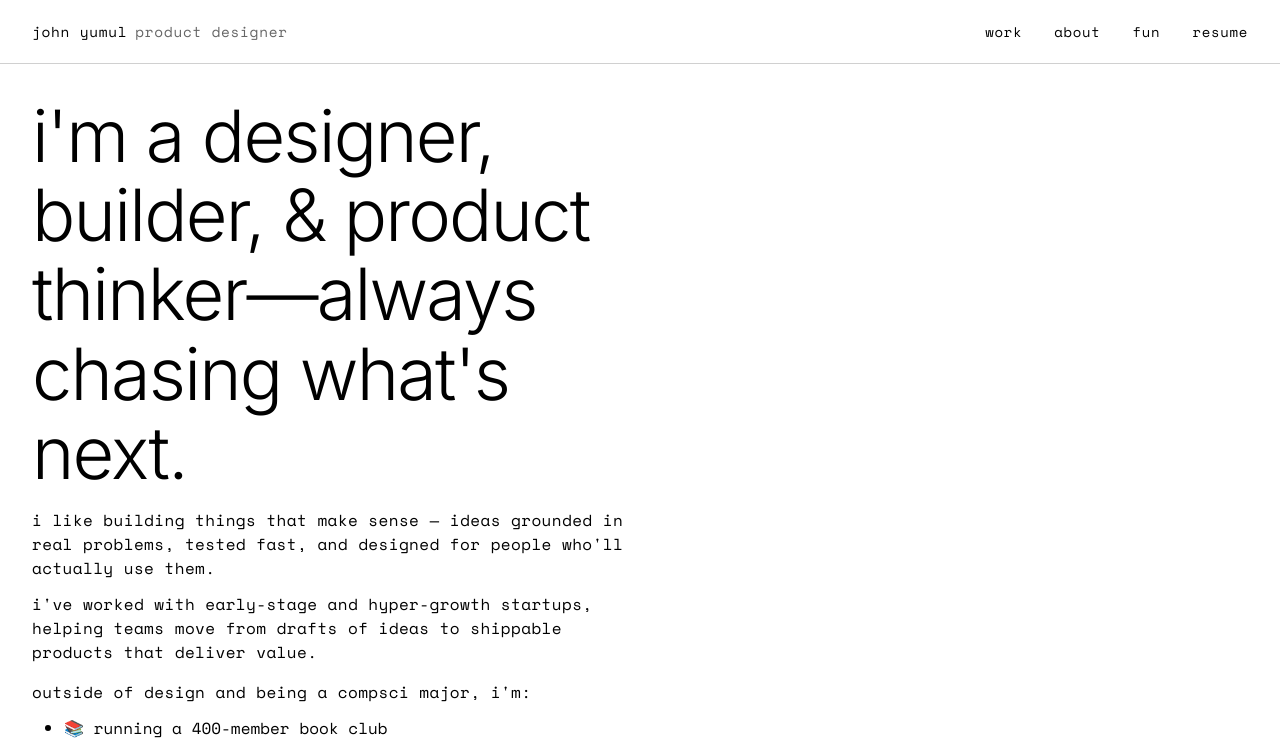
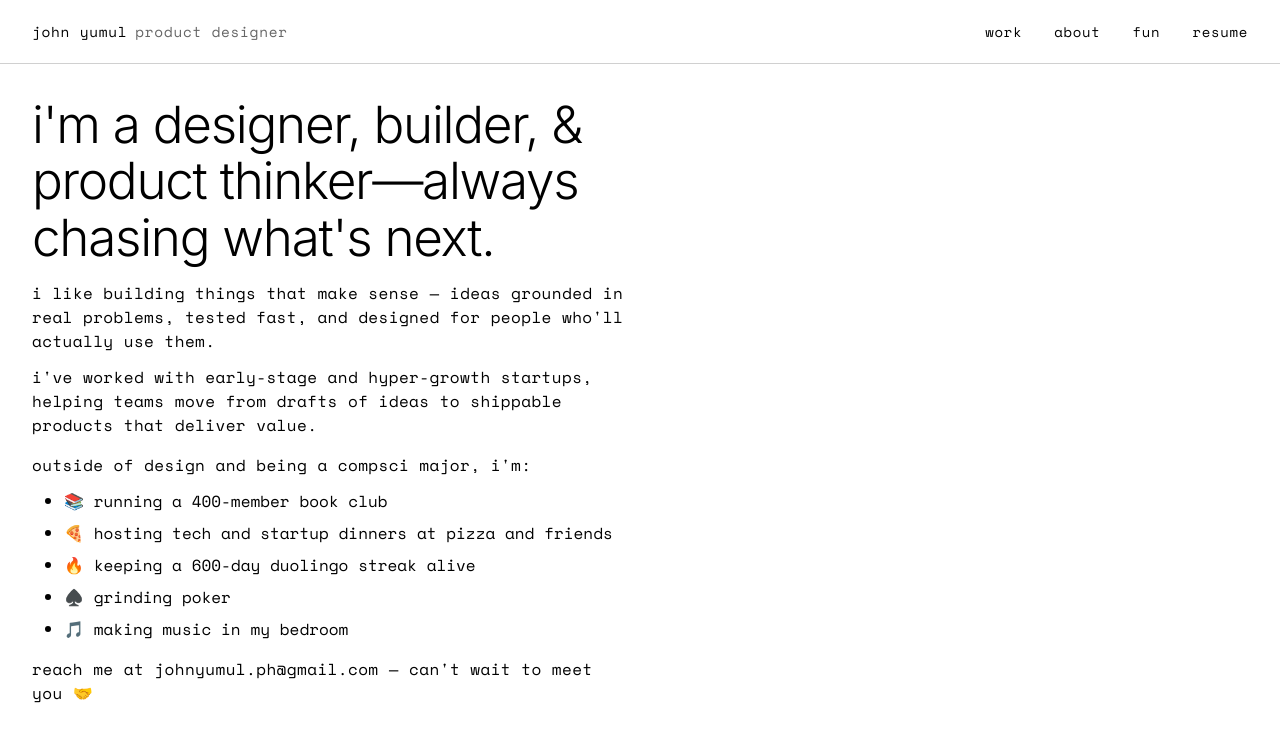
Before and after one commit to 0002F16/john-portfolio, a React (Vite) app in the folder john/: page /about in a window 1280 px wide. Shown: the top 750 px of the page. Built offline with nearby package versions, Linux system fonts and the light colour scheme; a web font is replaced by a local one.

Commit message:
modified h label in about page

```diff
--- a/john/src/About.jsx
+++ b/john/src/About.jsx
@@ -13,7 +13,7 @@ function About() {
       {/* About Content */}
       <main className="about-content">
         <div className="about-text">
-          <h1 className="heading-1" style={{ marginBottom: '1rem' }}>i'm a designer, builder, & product thinker—always chasing what's next.</h1>
+          <h1 className="heading-2" style={{ marginBottom: '1rem' }}>i'm a designer, builder, & product thinker—always chasing what's next.</h1>
 
           <p className="text-base" style={{ marginBottom: '0.75rem' }}>
             i like building things that make sense — ideas grounded in real problems, tested fast, and designed for people who'll actually use them.
```
